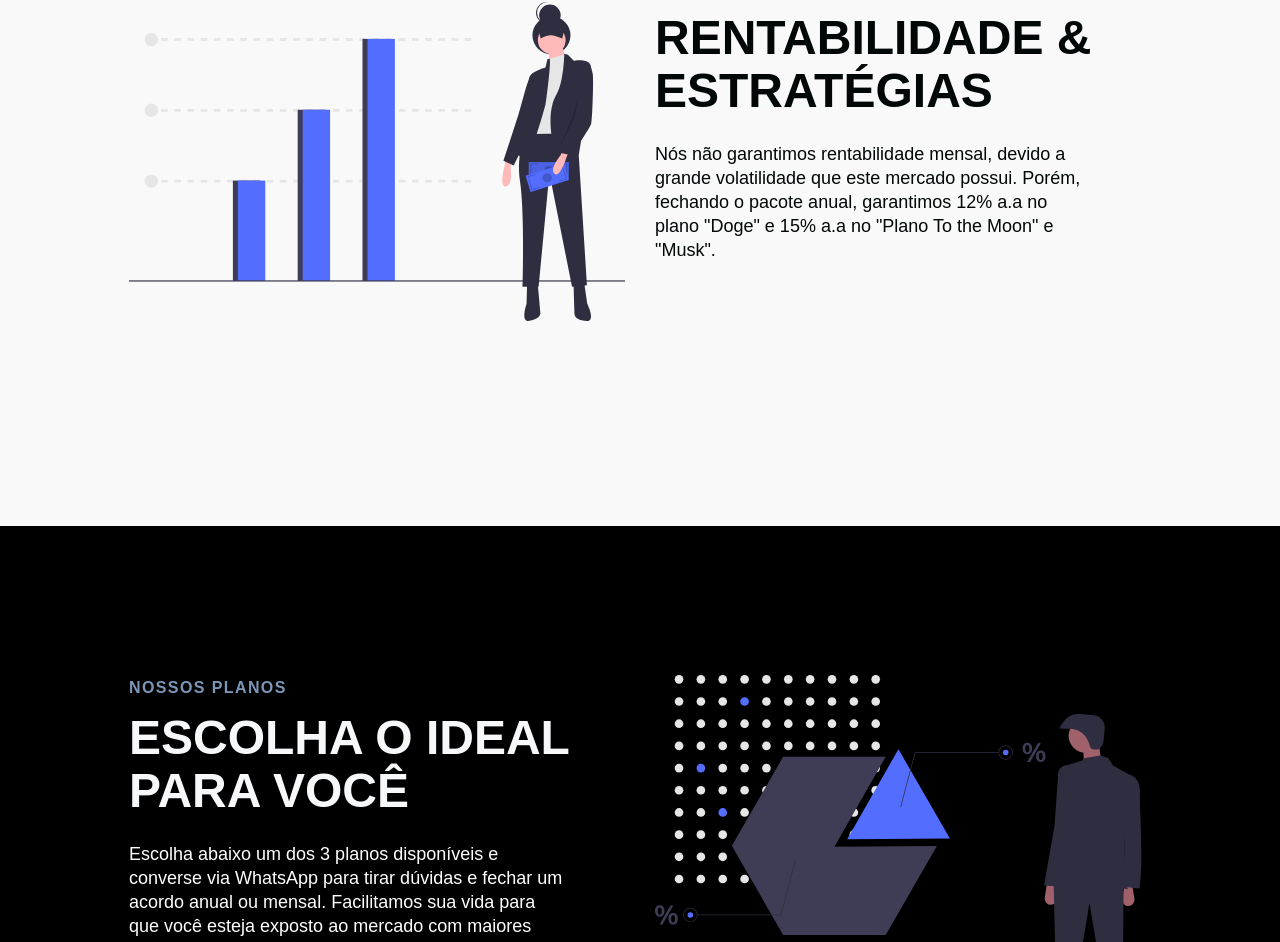
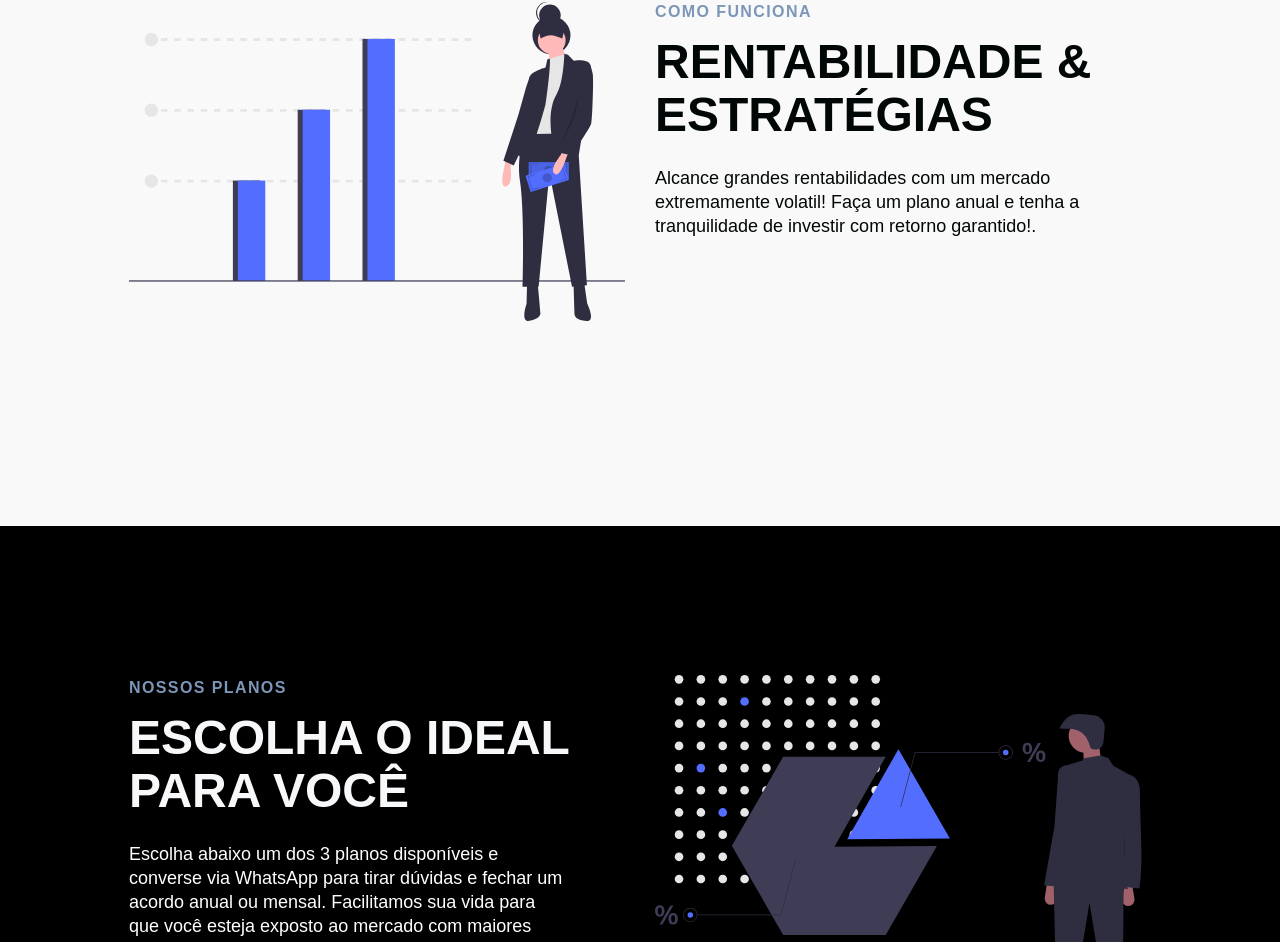
Before and after one commit to outsystemedia/outsystem-site, a React (Create React App) app: page /club in a window 1280 px wide. Shown: the part 1674-2616 px from the top of the page. Built offline with nearby package versions, Linux system fonts and the light colour scheme; a web font is replaced by a local one.

Commit message:
clubpagerenta

```diff
--- a/src/components/InfoSection/Data-clubpage.js
+++ b/src/components/InfoSection/Data-clubpage.js
@@ -28,7 +28,7 @@ export const homeObjTwo = {
     lightTextDesc: false,
     topLine: 'Como funciona',
     headline: 'RENTABILIDADE & ESTRATÉGIAS',
-    description: 'Nós não garantimos rentabilidade mensal, devido a grande volatilidade que este mercado possui. Porém, fechando o pacote anual, garantimos 12% a.a no plano "Doge" e 15% a.a no "Plano To the Moon" e "Musk".',
+    description: 'Alcance grandes rentabilidades com um mercado extremamente volatil! Faça um plano anual e tenha a tranquilidade de investir com retorno garantido!.',
     buttonLabel: 'Saiba Mais',
     imgStart: true,
     img: svg2,
```
